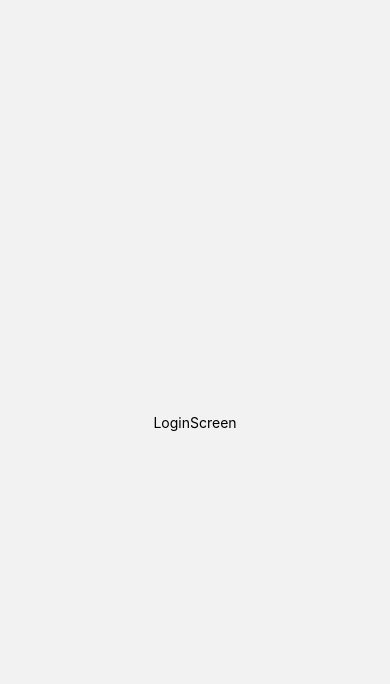
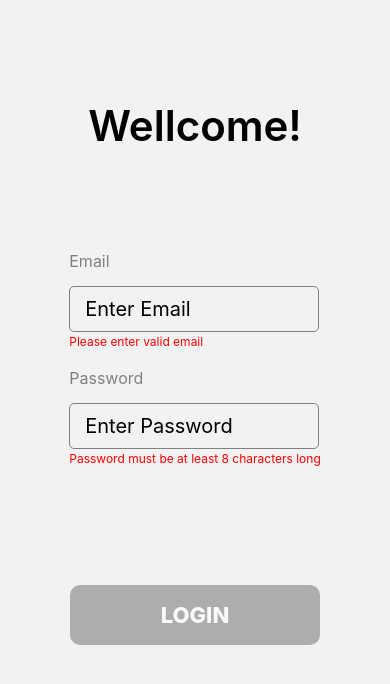
Before and after one commit to ovsiannykov/rn-test-task, a React Native app: screen /Login in a window 390 px wide. Shown: the top 684 px of the page. Built offline with nearby package versions, Linux system fonts and the light colour scheme.

Commit message:
Add Login Screen Content & validation

```diff
--- a/navigation/Root.js
+++ b/navigation/Root.js
@@ -1,13 +1,13 @@
-import React from 'react';
+import React, { memo } from 'react';
 import { NavigationContainer } from '@react-navigation/native';
 import AuthNavigation from './auth-navigation/auth-navigation';
 
-const Root = () => {
+const Root = memo(() => {
   return (
     <NavigationContainer>
       <AuthNavigation />
     </NavigationContainer>
   );
-};
+});
 
 export default Root;
--- a/navigation/auth-navigation/auth-navigation.js
+++ b/navigation/auth-navigation/auth-navigation.js
@@ -1,16 +1,16 @@
-import React from 'react';
+import React, { memo } from 'react';
 import { createStackNavigator } from '@react-navigation/stack';
 import LoginScreen from '../../screens/auth/login-screen/login-screen';
 import { LOGIN_SCREEN_OPTIONS } from './auth-navigation.config';
 
 const Stack = createStackNavigator();
 
-const AuthNavigation = () => {
+const AuthNavigation = memo(() => {
   return (
     <Stack.Navigator screenOptions={LOGIN_SCREEN_OPTIONS}>
       <Stack.Screen name="Login" component={LoginScreen} />
     </Stack.Navigator>
   );
-};
+});
 
 export default AuthNavigation;
--- a/screens/auth/login-screen/login-screen.js
+++ b/screens/auth/login-screen/login-screen.js
@@ -1,13 +1,91 @@
-import React, { memo } from 'react';
+import React, { memo, useState, useEffect, useCallback } from 'react';
 
-import { View, Text } from 'react-native';
+import {
+  View,
+  Text,
+  SafeAreaView,
+  TouchableOpacity,
+  TextInput,
+  KeyboardAvoidingView,
+} from 'react-native';
 import styles from './login-screen.styles';
 
+/*
+==========================================================================================
+По поводу валидации:
+По нормальному нало использовать Formik или Zod, если проект на TS
+Четкого ТЗ по поводу валидации не было, поэтому сделал примитивную проверку без библиотек
+==========================================================================================
+*/
+
 const LoginScreen = memo(() => {
+  const [mail, setMail] = useState('');
+  const [pass, setPass] = useState('');
+  const [mailError, setMailError] = useState('');
+  const [allValid, setAllValid] = useState(false);
+
+  const validateMail = useCallback(text => {
+    const reg = /^\w+([\.-]?\w+)*@\w+([\.-]?\w+)*(\.\w\w+)+$/;
+    return reg.test(text);
+  }, []);
+
+  useEffect(() => {
+    const isValidMail = validateMail(mail);
+    !isValidMail ? setMailError('Please enter valid email') : setMailError('');
+  }, [mail]);
+
+  useEffect(() => {
+    const isValidMail = validateMail(mail);
+    if (isValidMail && pass.length >= 8) {
+      setAllValid(true);
+    }
+  }, [mail, pass]);
+
   return (
-    <View style={styles.screen}>
-      <Text>LoginScreen</Text>
-    </View>
+    <SafeAreaView style={styles.screen}>
+      <Text style={styles.title}>Wellcome!</Text>
+      <View style={styles.container}>
+        <KeyboardAvoidingView>
+          <Text style={styles.label}>Email</Text>
+          <TextInput
+            placeholder="Enter Email"
+            value={mail}
+            onChangeText={setMail}
+            style={styles.input}
+            autoComplete="email"
+            keyboardType="email-address"
+            textContentType="emailAddress"
+          />
+          <View style={styles.errorBox}>
+            <Text style={styles.errorText}>{mailError}</Text>
+          </View>
+        </KeyboardAvoidingView>
+        <KeyboardAvoidingView>
+          <Text style={styles.label}>Password</Text>
+          <TextInput
+            placeholder="Enter Password"
+            value={pass}
+            onChangeText={setPass}
+            style={styles.input}
+            autoComplete="password"
+            secureTextEntry
+          />
+          <View style={styles.errorBox}>
+            {pass.length < 8 ? (
+              <Text style={styles.errorText}>Password must be at least 8 characters long</Text>
+            ) : null}
+          </View>
+        </KeyboardAvoidingView>
+        <View style={styles.buttonContainer}>
+          <TouchableOpacity
+            style={allValid ? styles.button : styles.buttonDisabled}
+            disabled={!allValid}
+          >
+            <Text style={styles.buttonTitle}>LOGIN</Text>
+          </TouchableOpacity>
+        </View>
+      </View>
+    </SafeAreaView>
   );
 });
 
--- a/screens/auth/login-screen/login-screen.styles.js
+++ b/screens/auth/login-screen/login-screen.styles.js
@@ -3,7 +3,63 @@ import { StyleSheet } from 'react-native';
 export default StyleSheet.create({
   screen: {
     height: '100%',
+    alignItems: 'center',
+  },
+  title: {
+    marginTop: 100,
+    fontSize: 42,
+    fontWeight: '600',
+  },
+  container: {
+    marginTop: 80,
+  },
+  label: {
+    marginBottom: 15,
+    marginTop: 20,
+    color: 'gray',
+    fontSize: 16,
+  },
+  input: {
+    fontSize: 20,
+    borderColor: 'gray',
+    borderWidth: 1,
+    paddingHorizontal: 15,
+    paddingVertical: 10,
+    width: 250,
+    borderRadius: 5,
+  },
+  errorBox: {
+    height: 16,
+  },
+  errorText: {
+    color: 'red',
+    marginTop: 2,
+    fontSize: 12,
+  },
+  buttonContainer: {
+    alignItems: 'center',
+    marginTop: 120,
+  },
+  button: {
+    width: 250,
+    height: 60,
+    backgroundColor: 'black',
     justifyContent: 'center',
     alignItems: 'center',
+    borderRadius: 10,
+  },
+  buttonDisabled: {
+    width: 250,
+    height: 60,
+    backgroundColor: 'gray',
+    justifyContent: 'center',
+    alignItems: 'center',
+    borderRadius: 10,
+    opacity: 0.6,
+  },
+  buttonTitle: {
+    fontSize: 22,
+    fontWeight: '800',
+    color: 'white',
   },
 });
```
